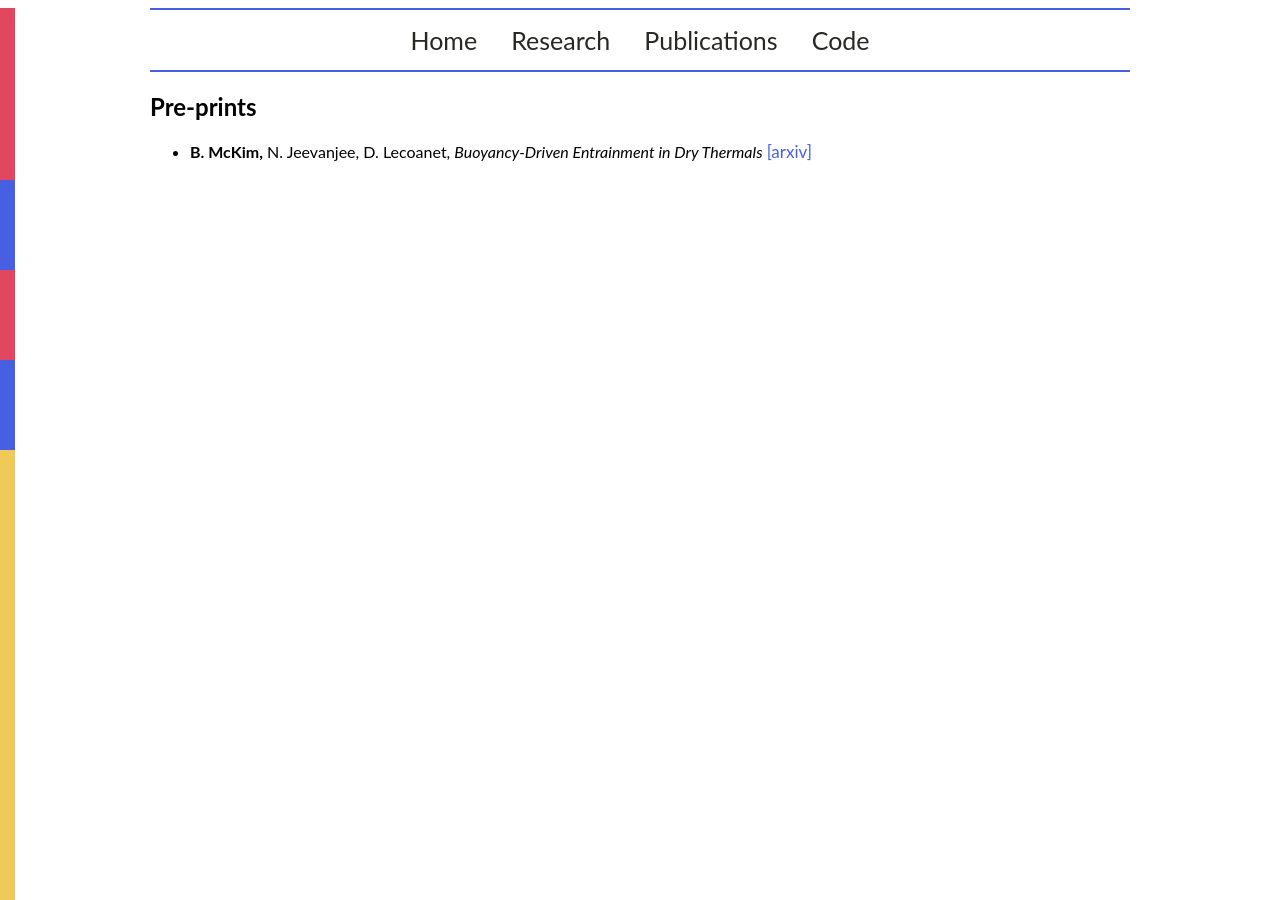
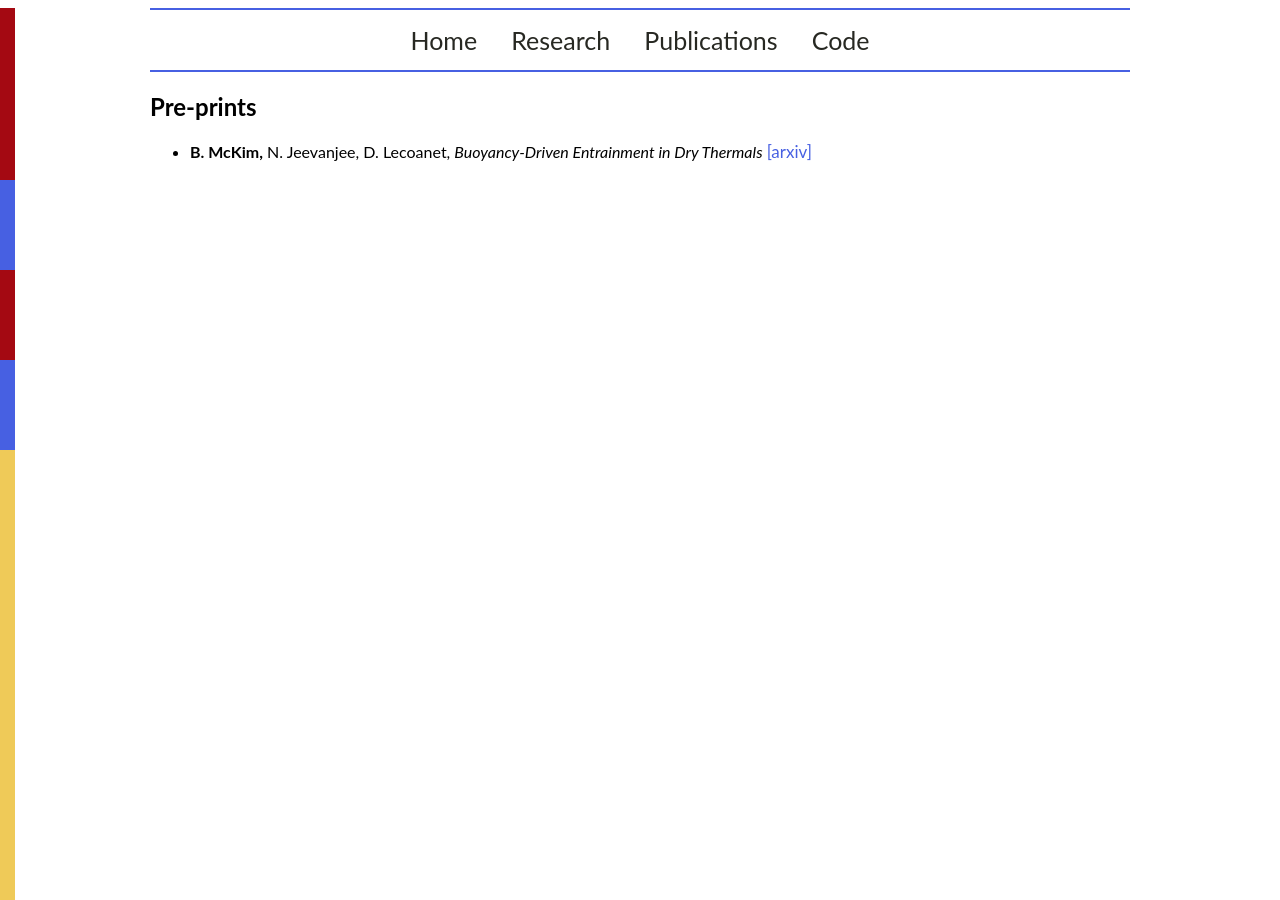
Before and after one commit to mckimb/mckimb.github.io, a Jekyll site: the page built from papers/index.html, in a window 1280 px wide. Built offline with Jekyll 4.4.1, drawn with Linux system fonts in a browser that asks for light colours.

Commit message:
Update main.css

```diff
--- a/css/main.css
+++ b/css/main.css
@@ -99,7 +99,7 @@ nav ul li, footer ul li {
     text-align:center;
 }
 .vl1 {
-  border-left: 15px solid #e24760;
+  border-left: 15px solid #a40912;
   margin-left: -150px;
   height: 20%;
   position: absolute;
@@ -112,7 +112,7 @@ nav ul li, footer ul li {
   position: absolute;
 }
 .vl3 {
-  border-left: 15px solid #e24760;
+  border-left: 15px solid #a40912;
   margin-left: -150px;
   height: 10%;
   top: 30%;
```
